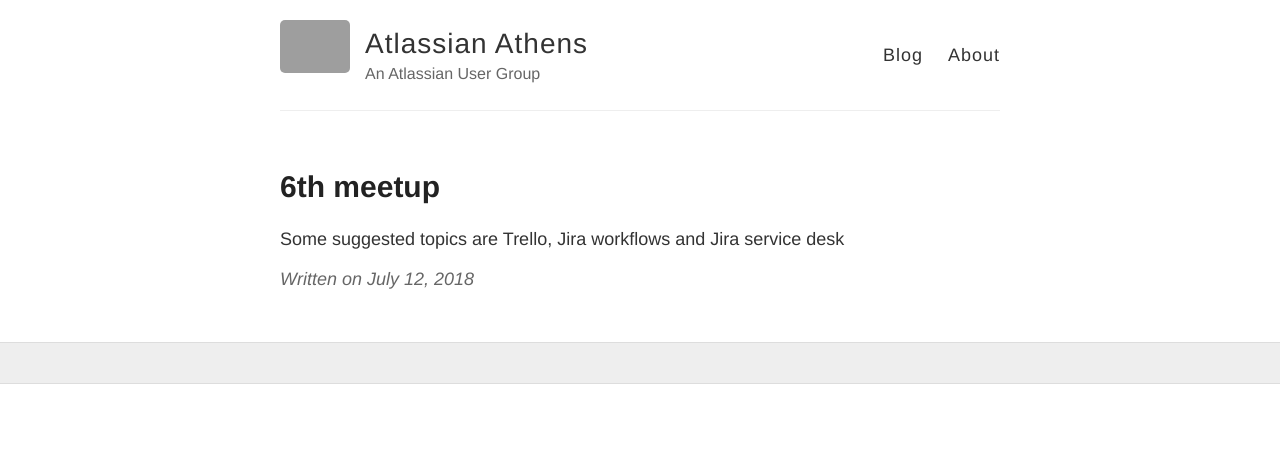
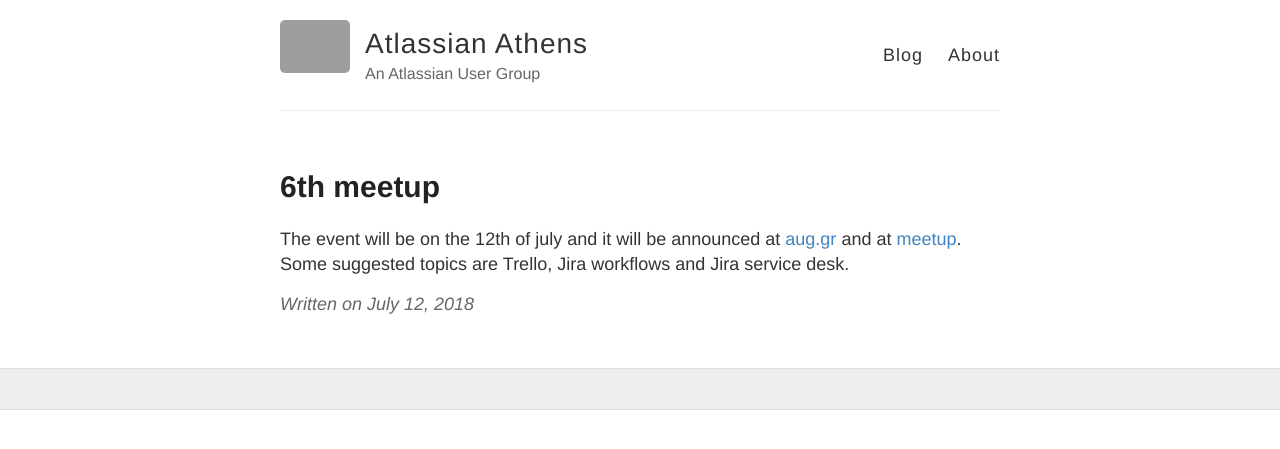
Before and after one commit to auggr/auggr.github.io, a Jekyll site: the page built from _posts/2018-7-12-6th-meetup.md, in a window 1280 px wide. Shown: the top 449 px of the page. Built offline with Jekyll 4.4.1, drawn with Linux system fonts in a browser that asks for light colours; grey boxes are pictures that could not be loaded.

Commit message:
add links to upcoming event

```diff
--- a/_posts/2018-7-12-6th-meetup.md
+++ b/_posts/2018-7-12-6th-meetup.md
@@ -3,4 +3,4 @@ layout: post
 title: 6th meetup
 ---
 
-Some suggested topics are Trello, Jira workflows and Jira service desk
+The event will be on the 12th of july and it will be announced at [aug.gr](http://aug.gr) and at [meetup](https://www.meetup.com/athensaug). Some suggested topics are Trello, Jira workflows and Jira service desk.
```
